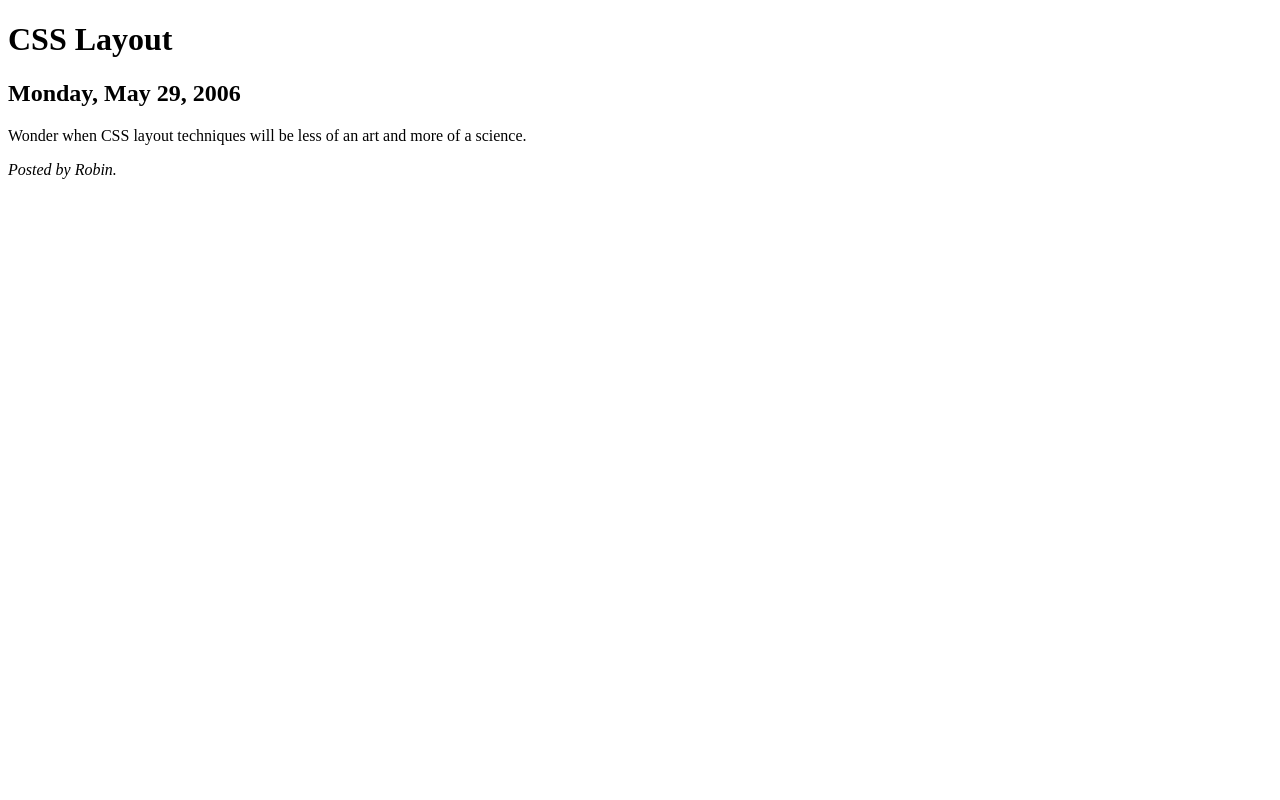
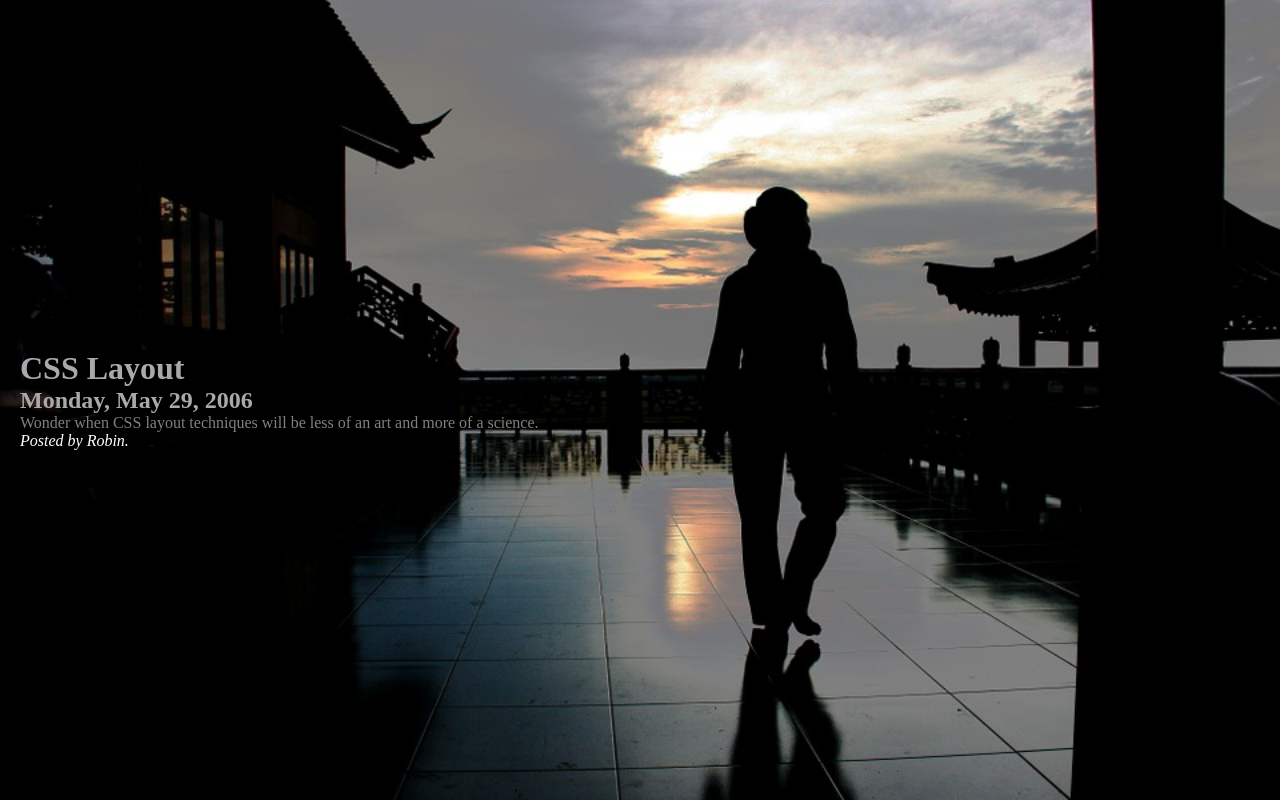
Before and after one commit to x2zatzz/portfolio-exercises, a plain HTML site: page wikiversity/css-challenge-6/index.html in a window 1280 px wide. Drawn offline with Linux system fonts and the light colour scheme.

Commit message:
done with wikiversity challenge#6

```diff
--- a/wikiversity/css-challenge-6/style.scss
+++ b/wikiversity/css-challenge-6/style.scss
@@ -2,5 +2,41 @@
 color scheme: gothic
 color composition: black white gray
 font composition: garamond, times new roman, gothic
+*/
 
-*/
+*{
+  box-sizing: content-box;
+  padding: 0;
+  margin: 0;
+}
+
+body{
+  background: url('silhouette-981802_960_720.jpg');
+  background-size: cover;
+  background-repeat: no-repeat;
+  width: 100vw;
+  height: 100vh;
+  display: flex;
+  flex-flow: row nowrap;
+  justify-content: flex-start;
+  align-items: center;
+  #wrap{
+    margin-left: 20px;
+    width: auto;
+    height: auto;
+    .thepost{
+      h1{
+        color: darkgrey;
+      }
+      h2{
+        color: darkgray;
+      }
+      p{
+        color: gray;
+      }
+      .postfooter{
+        color: white;
+      }
+    }
+  }
+}
```
Also changed, not shown: wikiversity/css-challenge-6/index.html (+1 -1 lines), wikiversity/css-challenge-6/silhouette-981802_960_720.jpg (added), wikiversity/css-challenge-6/style.css, 1 other file.
